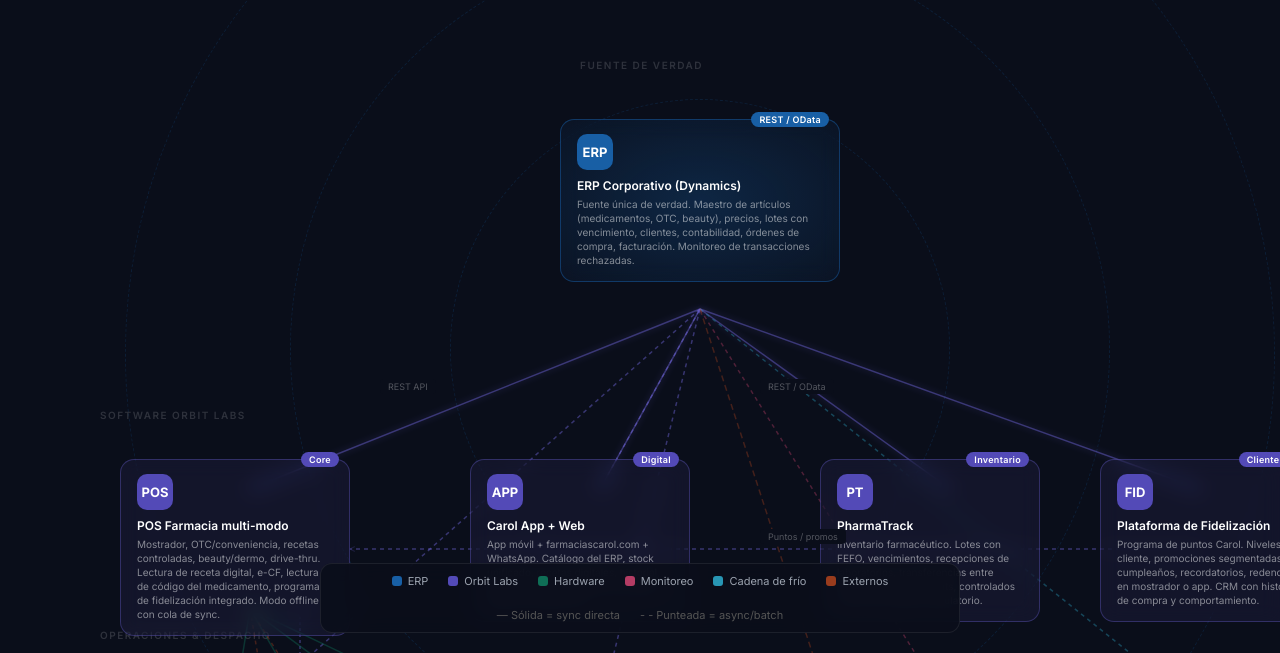
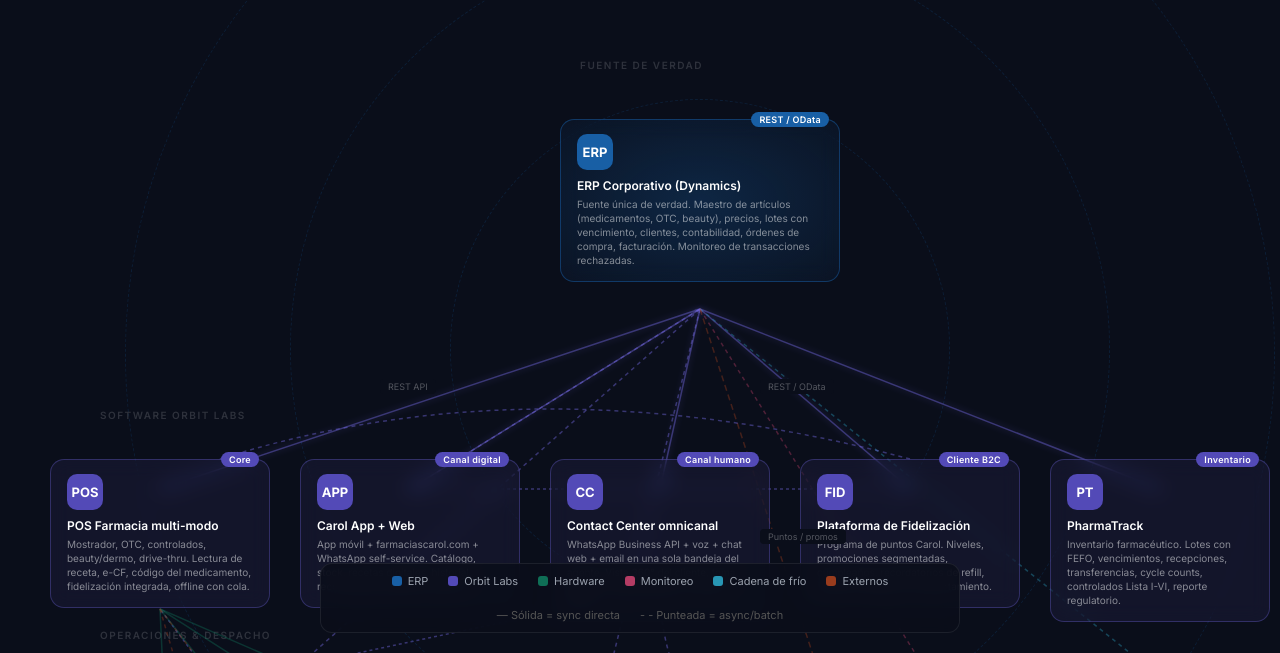
Before and after one commit to juanguayacan/carol-ecosystem, a plain HTML site: page index.html in a window 1280 px wide. Shown: the part 147-800 px from the top of the page. Drawn offline with Linux system fonts and the light colour scheme.

Commit message:
Add Contact Center omnicanal module (linear + orbital)

```diff
--- a/index.html
+++ b/index.html
@@ -102,15 +102,17 @@
       </marker>
     </defs>
 
-    <!-- ERP to Orbit products (solid) -->
-    <line x1="700" y1="330" x2="250" y2="510" stroke="#7B6FF0" marker-end="url(#arr)"/>
-    <line x1="700" y1="330" x2="250" y2="510" stroke="#7B6FF0" class="glow"/>
-    <line x1="700" y1="330" x2="600" y2="510" stroke="#7B6FF0" marker-end="url(#arr)"/>
-    <line x1="700" y1="330" x2="600" y2="510" stroke="#7B6FF0" class="glow"/>
-    <line x1="700" y1="330" x2="950" y2="510" stroke="#7B6FF0" marker-end="url(#arr)"/>
-    <line x1="700" y1="330" x2="950" y2="510" stroke="#7B6FF0" class="glow"/>
-    <line x1="700" y1="330" x2="1200" y2="510" stroke="#7B6FF0" marker-end="url(#arr)"/>
-    <line x1="700" y1="330" x2="1200" y2="510" stroke="#7B6FF0" class="glow"/>
+    <!-- ERP to Orbit products (5 solid radial spokes) -->
+    <line x1="700" y1="330" x2="160" y2="510" stroke="#7B6FF0" marker-end="url(#arr)"/>
+    <line x1="700" y1="330" x2="160" y2="510" stroke="#7B6FF0" class="glow"/>
+    <line x1="700" y1="330" x2="410" y2="510" stroke="#7B6FF0" marker-end="url(#arr)"/>
+    <line x1="700" y1="330" x2="410" y2="510" stroke="#7B6FF0" class="glow"/>
+    <line x1="700" y1="330" x2="660" y2="510" stroke="#7B6FF0" marker-end="url(#arr)"/>
+    <line x1="700" y1="330" x2="660" y2="510" stroke="#7B6FF0" class="glow"/>
+    <line x1="700" y1="330" x2="910" y2="510" stroke="#7B6FF0" marker-end="url(#arr)"/>
+    <line x1="700" y1="330" x2="910" y2="510" stroke="#7B6FF0" class="glow"/>
+    <line x1="700" y1="330" x2="1160" y2="510" stroke="#7B6FF0" marker-end="url(#arr)"/>
+    <line x1="700" y1="330" x2="1160" y2="510" stroke="#7B6FF0" class="glow"/>
 
     <!-- ERP to e-Rx -->
     <line x1="700" y1="330" x2="250" y2="730" stroke="#7B6FF0" stroke-dasharray="4 4" marker-end="url(#arr)"/>
@@ -125,7 +127,7 @@
     <line x1="700" y1="330" x2="1200" y2="730" stroke="#2896B4" stroke-dasharray="4 4" marker-end="url(#arr)"/>
 
     <!-- e-Rx to POS -->
-    <line x1="300" y1="730" x2="300" y2="630" stroke="#7B6FF0" stroke-dasharray="3 3" marker-end="url(#arr)" opacity="0.5"/>
+    <line x1="235" y1="730" x2="160" y2="630" stroke="#7B6FF0" stroke-dasharray="3 3" marker-end="url(#arr)" opacity="0.5"/>
 
     <!-- CD to Hardware (transferencias) -->
     <line x1="600" y1="870" x2="180" y2="1060" stroke="#0F6E56" stroke-dasharray="4 4" marker-end="url(#arr)" opacity="0.4"/>
@@ -136,23 +138,30 @@
     <line x1="1200" y1="730" x2="700" y2="870" stroke="#2896B4" stroke-dasharray="4 4" marker-end="url(#arr)" opacity="0.4"/>
 
     <!-- POS to Hardware -->
-    <line x1="250" y1="630" x2="180" y2="1060" stroke="#0F6E56" marker-end="url(#arr)"/>
-    <line x1="250" y1="630" x2="500" y2="1060" stroke="#0F6E56" marker-end="url(#arr)"/>
-    <line x1="250" y1="630" x2="830" y2="1060" stroke="#0F6E56" marker-end="url(#arr)"/>
-    <line x1="250" y1="630" x2="1150" y2="1060" stroke="#0F6E56" marker-end="url(#arr)"/>
+    <line x1="160" y1="630" x2="180" y2="1060" stroke="#0F6E56" marker-end="url(#arr)"/>
+    <line x1="160" y1="630" x2="500" y2="1060" stroke="#0F6E56" marker-end="url(#arr)"/>
+    <line x1="160" y1="630" x2="830" y2="1060" stroke="#0F6E56" marker-end="url(#arr)"/>
+    <line x1="160" y1="630" x2="1150" y2="1060" stroke="#0F6E56" marker-end="url(#arr)"/>
 
     <!-- POS to Externos -->
-    <line x1="250" y1="630" x2="370" y2="1340" stroke="#993C1D" stroke-dasharray="4 4" marker-end="url(#arr)"/>
-    <line x1="250" y1="630" x2="700" y2="1340" stroke="#993C1D" stroke-dasharray="4 4" marker-end="url(#arr)"/>
+    <line x1="160" y1="630" x2="370" y2="1340" stroke="#993C1D" stroke-dasharray="4 4" marker-end="url(#arr)"/>
+    <line x1="160" y1="630" x2="700" y2="1340" stroke="#993C1D" stroke-dasharray="4 4" marker-end="url(#arr)"/>
+
+    <!-- Contact Center → Carol App + Fidelización + Rider (channel agent) -->
+    <line x1="660" y1="510" x2="410" y2="510" stroke="#7B6FF0" stroke-dasharray="3 3" marker-end="url(#arr)" opacity="0.4"/>
+    <line x1="660" y1="510" x2="910" y2="510" stroke="#7B6FF0" stroke-dasharray="3 3" marker-end="url(#arr)" opacity="0.4"/>
+    <path d="M 660 610 Q 660 850 1150 1060" stroke="#7B6FF0" stroke-dasharray="4 4" fill="none" marker-end="url(#arr)" opacity="0.3"/>
+    <!-- Contact Center → e-Rx -->
+    <line x1="660" y1="610" x2="235" y2="700" stroke="#7B6FF0" stroke-dasharray="3 3" marker-end="url(#arr)" opacity="0.4"/>
 
     <!-- ERP to Cloud -->
     <line x1="700" y1="330" x2="1030" y2="1340" stroke="#993C1D" stroke-dasharray="6 4" marker-end="url(#arr)" opacity="0.3"/>
 
-    <!-- Fidelización to POS (puntos bidirectional) -->
-    <line x1="1200" y1="570" x2="350" y2="570" stroke="#7B6FF0" stroke-dasharray="4 4" marker-end="url(#arr)" opacity="0.3"/>
+    <!-- Fidelización to POS (puntos bidirectional, arc above row) -->
+    <path d="M 910 480 Q 535 380 220 480" stroke="#7B6FF0" stroke-dasharray="4 4" fill="none" marker-end="url(#arr)" opacity="0.3"/>
 
     <!-- Carol App to ERP -->
-    <line x1="600" y1="510" x2="700" y2="330" stroke="#7B6FF0" stroke-dasharray="4 4" marker-end="url(#arr)" opacity="0.2"/>
+    <line x1="410" y1="510" x2="700" y2="330" stroke="#7B6FF0" stroke-dasharray="4 4" marker-end="url(#arr)" opacity="0.2"/>
 
     <!-- Cold chain to Rider -->
     <line x1="1200" y1="870" x2="1150" y2="1060" stroke="#2896B4" stroke-dasharray="4 4" marker-end="url(#arr)" opacity="0.4"/>
@@ -179,32 +188,39 @@
   </div>
 
   <!-- ═══════════ ORBIT LABS SOFTWARE ═══════════ -->
-  <div class="node orbit" style="top:480px;left:120px;width:230px;" onclick="tip(this,'pos')">
+  <div class="node orbit" style="top:480px;left:50px;width:220px;" onclick="tip(this,'pos')">
     <div class="badge">Core</div>
     <div class="icon">POS</div>
     <div class="name">POS Farmacia multi-modo</div>
-    <div class="desc">Mostrador, OTC/conveniencia, recetas controladas, beauty/dermo, drive-thru. Lectura de receta digital, e-CF, lectura de código del medicamento, programa de fidelización integrado. Modo offline con cola de sync.</div>
+    <div class="desc">Mostrador, OTC, controlados, beauty/dermo, drive-thru. Lectura de receta, e-CF, código del medicamento, fidelización integrada, offline con cola.</div>
   </div>
 
-  <div class="node orbit" style="top:480px;left:470px;width:220px;" onclick="tip(this,'app')">
-    <div class="badge">Digital</div>
+  <div class="node orbit" style="top:480px;left:300px;width:220px;" onclick="tip(this,'app')">
+    <div class="badge">Canal digital</div>
     <div class="icon">APP</div>
     <div class="name">Carol App + Web</div>
-    <div class="desc">App móvil + farmaciascarol.com + WhatsApp. Catálogo del ERP, stock unificado, recetas digitales, historial, recordatorios de medicación, tarjeta digital de fidelización.</div>
+    <div class="desc">App móvil + farmaciascarol.com + WhatsApp self-service. Catálogo, stock, recetas digitales, historial, recordatorios, tarjeta de puntos.</div>
   </div>
 
-  <div class="node orbit" style="top:480px;left:820px;width:220px;" onclick="tip(this,'pt')">
+  <div class="node orbit" style="top:480px;left:550px;width:220px;" onclick="tip(this,'cc')">
+    <div class="badge">Canal humano</div>
+    <div class="icon">CC</div>
+    <div class="name">Contact Center omnicanal</div>
+    <div class="desc">WhatsApp Business API + voz + chat web + email en una sola bandeja del agente. Vista 360° del cliente, toma pedidos, escala recetas, consulta stock.</div>
+  </div>
+
+  <div class="node orbit" style="top:480px;left:800px;width:220px;" onclick="tip(this,'fid')">
+    <div class="badge">Cliente B2C</div>
+    <div class="icon">FID</div>
+    <div class="name">Plataforma de Fidelización</div>
+    <div class="desc">Programa de puntos Carol. Niveles, promociones segmentadas, cumpleaños, recordatorios de refill, CRM con historial y comportamiento.</div>
+  </div>
+
+  <div class="node orbit" style="top:480px;left:1050px;width:220px;" onclick="tip(this,'pt')">
     <div class="badge">Inventario</div>
     <div class="icon">PT</div>
     <div class="name">PharmaTrack</div>
-    <div class="desc">Inventario farmacéutico. Lotes con FEFO, vencimientos, recepciones de laboratorios, transferencias entre sucursales, cycle counts, controlados (Lista I-VI), reporte regulatorio.</div>
-  </div>
-
-  <div class="node orbit" style="top:480px;left:1100px;width:220px;" onclick="tip(this,'fid')">
-    <div class="badge">Cliente B2C</div>
-    <div class="icon">FID</div>
-    <div class="name">Plataforma de Fidelización</div>
-    <div class="desc">Programa de puntos Carol. Niveles de cliente, promociones segmentadas, cumpleaños, recordatorios, redención en mostrador o app. CRM con historial de compra y comportamiento.</div>
+    <div class="desc">Inventario farmacéutico. Lotes con FEFO, vencimientos, recepciones, transferencias, cycle counts, controlados Lista I-VI, reporte regulatorio.</div>
   </div>
 
   <!-- ═══════════ OPERACIONES & DESPACHO ═══════════ -->
@@ -300,6 +316,7 @@
     '<b>→ POS:</b> Maestro de artículos, precios, listas de precios, clientes, lotes con vencimiento',
     '<b>→ PharmaTrack:</b> Lotes, FEFO, warehouses por sucursal, controlados',
     '<b>→ Carol App:</b> Mismo catálogo del ERP, mismo stock por warehouse',
+    '<b>→ Contact Center:</b> Datos de cliente, stock por sucursal, historial de pedidos para el agente',
     '<b>→ e-Rx:</b> Catálogo de medicamentos válidos, equivalencias, principios activos',
     '<b>→ Centro de Distribución:</b> Órdenes de compra a laboratorios, transferencias a sucursales',
     '<b>→ Fidelización:</b> Maestro de clientes, historial de compra para segmentación',
@@ -320,6 +337,18 @@
     '<b>Lectura de medicamento:</b> Lector decodifica código → POS valida vs ERP → cobra y descuenta el lote exacto',
     '<b>Offline:</b> Base local → sigue vendiendo → cola sync → al reconectar envía al ERP',
     '<b>Cierre:</b> Arqueo → conciliación con procesador → envío automático al ERP → reportes',
+  ]},
+  cc: { t: 'Contact Center omnicanal — canal humano', f: [
+    '<b>Canales:</b> WhatsApp Business API + voz + chat web en farmaciascarol.com + email + redes',
+    '<b>Bandeja unificada:</b> El agente ve todas las conversaciones en una pantalla, sin saltar entre apps',
+    '<b>Vista 360° del cliente:</b> Programa de fidelización, recetas activas, última compra, estado de delivery, tratamientos crónicos',
+    '<b>Toma de pedidos:</b> El agente puede crear pedidos que entran al POS como cualquier canal y se asignan a sucursal',
+    '<b>Escalamiento de recetas:</b> Recibe receta del cliente → la envía a la cola e-Rx para validación farmacéutica',
+    '<b>Consulta de stock:</b> En tiempo real por sucursal, recomienda alternativa más cercana si no hay',
+    '<b>Delivery:</b> Visibilidad del rider, ubicación en tiempo real, confirma entregas, gestiona reclamos',
+    '<b>WhatsApp Business API:</b> Múltiples agentes simultáneos, plantillas aprobadas por Meta, automatizaciones, métricas',
+    '<b>Métricas:</b> Tiempo de primera respuesta, AHT, CSAT, NPS, conversión a venta',
+    '<b>Bot + agente híbrido:</b> Bot resuelve consultas simples (horarios, sucursales) y escala a humano cuando hace falta',
   ]},
   app: { t: 'Carol App + Web — canal digital', f: [
     '<b>Catálogo:</b> Mismo maestro del ERP. Producto en sucursal = producto en app',
```
Also changed, not shown: orbits.html (+32 -2 lines).
